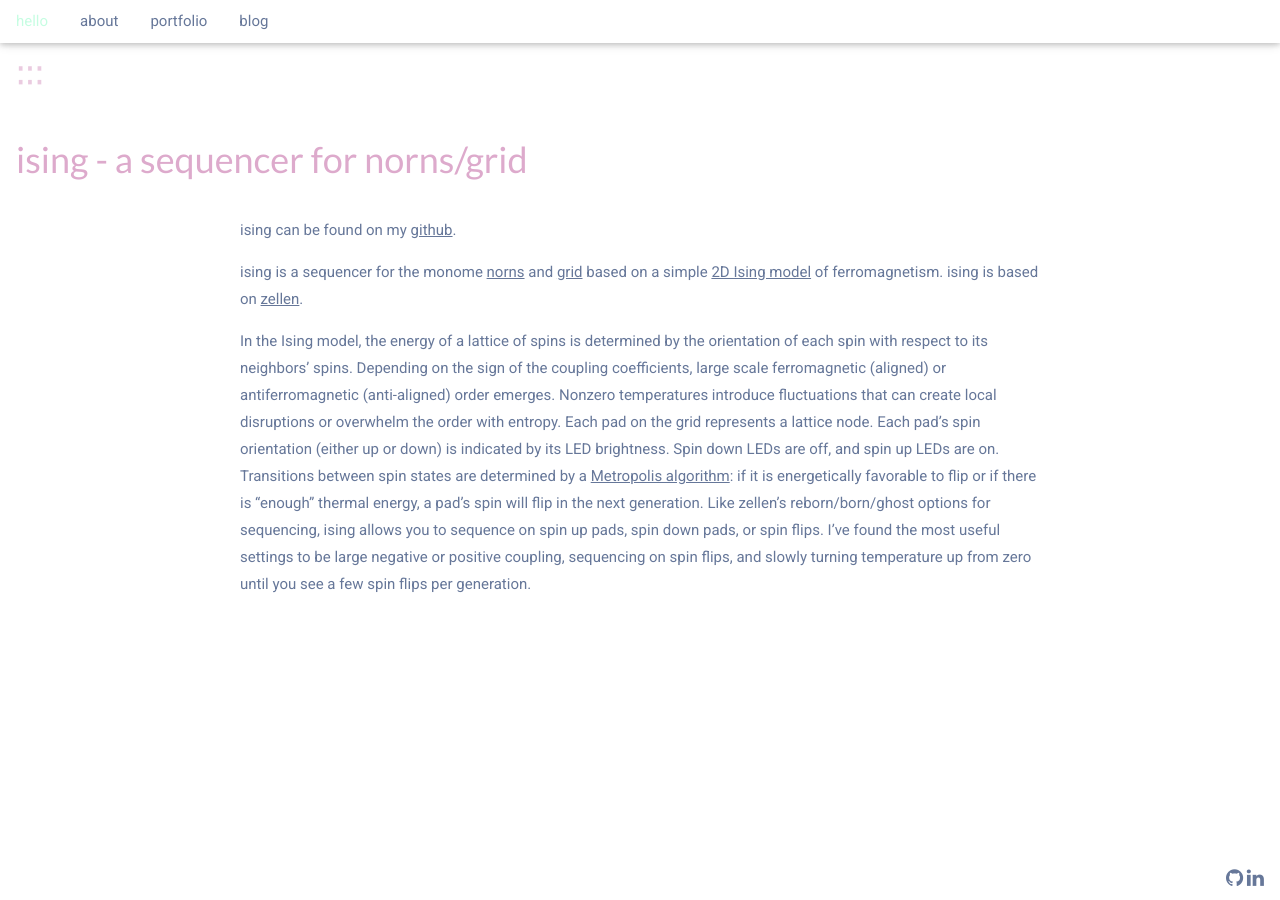
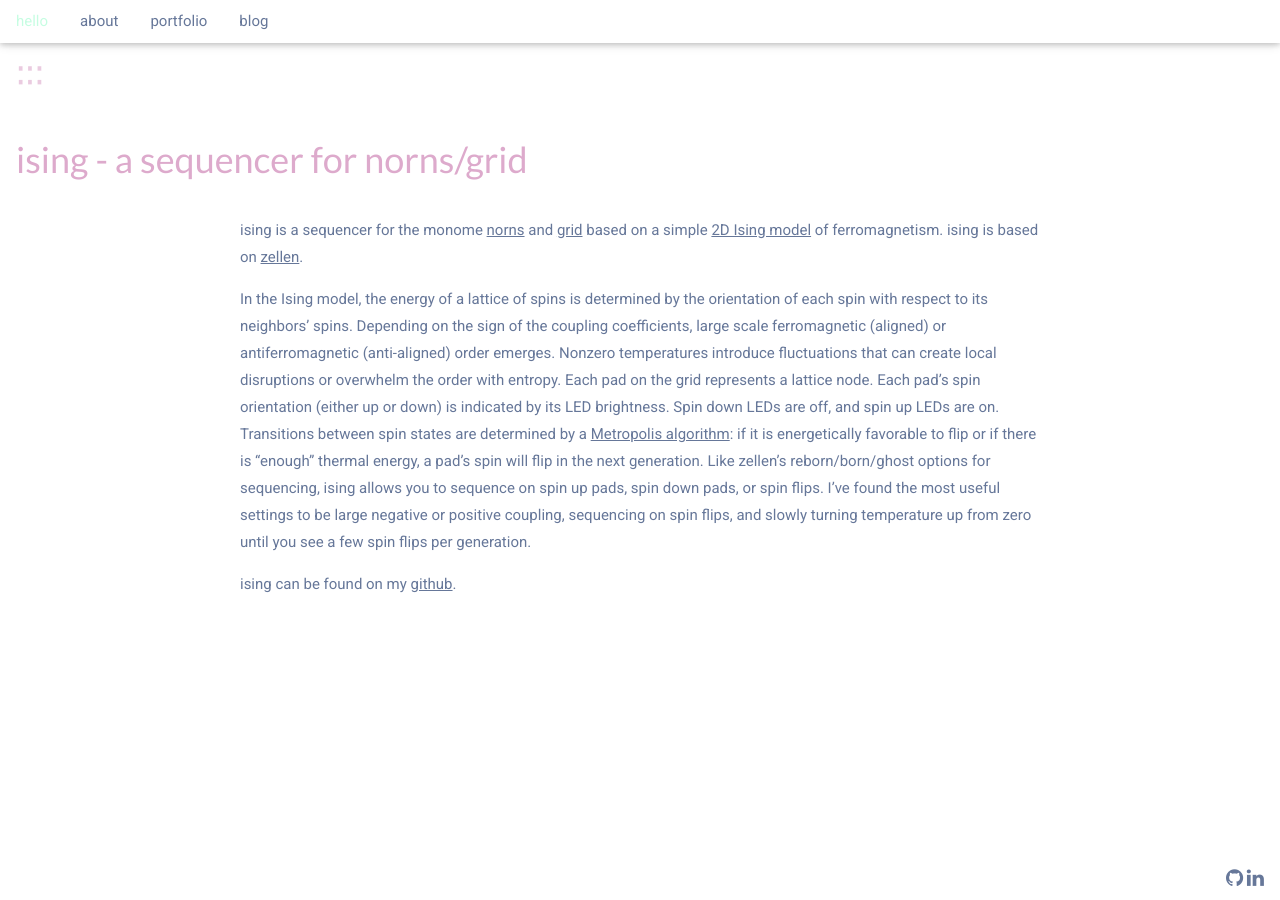
Before and after one commit to johnmatter/johnmatter.github.io, a Jekyll site: the page built from _portfolio/01_ising.md, in a window 1280 px wide. Built offline with Jekyll 4.4.1, drawn with Linux system fonts in a browser that asks for light colours.

```diff
--- a/_portfolio/01_ising.md
+++ b/_portfolio/01_ising.md
@@ -4,10 +4,10 @@ title: ising - a sequencer for norns/grid
 img: ising.jpg
 ---
 
-ising can be found on my [github](https://github.com/johnmatter/ising).
-
 ising is a sequencer for the monome [norns](https://monome.org/docs/norns/) and [grid](https://monome.org/docs/grid/) based on a simple [2D Ising model](https://en.m.wikipedia.org/wiki/Ising_model) of ferromagnetism. ising is based on [zellen](https://llllllll.co/t/zellen/21107).
 
 In the Ising model, the energy of a lattice of spins is determined by the orientation of each spin with respect to its neighbors’ spins. Depending on the sign of the coupling coefficients, large scale ferromagnetic (aligned) or antiferromagnetic (anti-aligned) order emerges. Nonzero temperatures introduce fluctuations that can create local disruptions or overwhelm the order with entropy.
 Each pad on the grid represents a lattice node. Each pad’s spin orientation (either up or down) is indicated by its LED brightness. Spin down LEDs are off, and spin up LEDs are on. Transitions between spin states are determined by a [Metropolis algorithm](https://en.m.wikipedia.org/wiki/Metropolis–Hastings_algorithm): if it is energetically favorable to flip or if there is “enough” thermal energy, a pad’s spin will flip in the next generation.
 Like zellen’s reborn/born/ghost options for sequencing, ising allows you to sequence on spin up pads, spin down pads, or spin flips. I’ve found the most useful settings to be large negative or positive coupling, sequencing on spin flips, and slowly turning temperature up from zero until you see a few spin flips per generation.
+
+ising can be found on my [github](https://github.com/johnmatter/ising).
```
